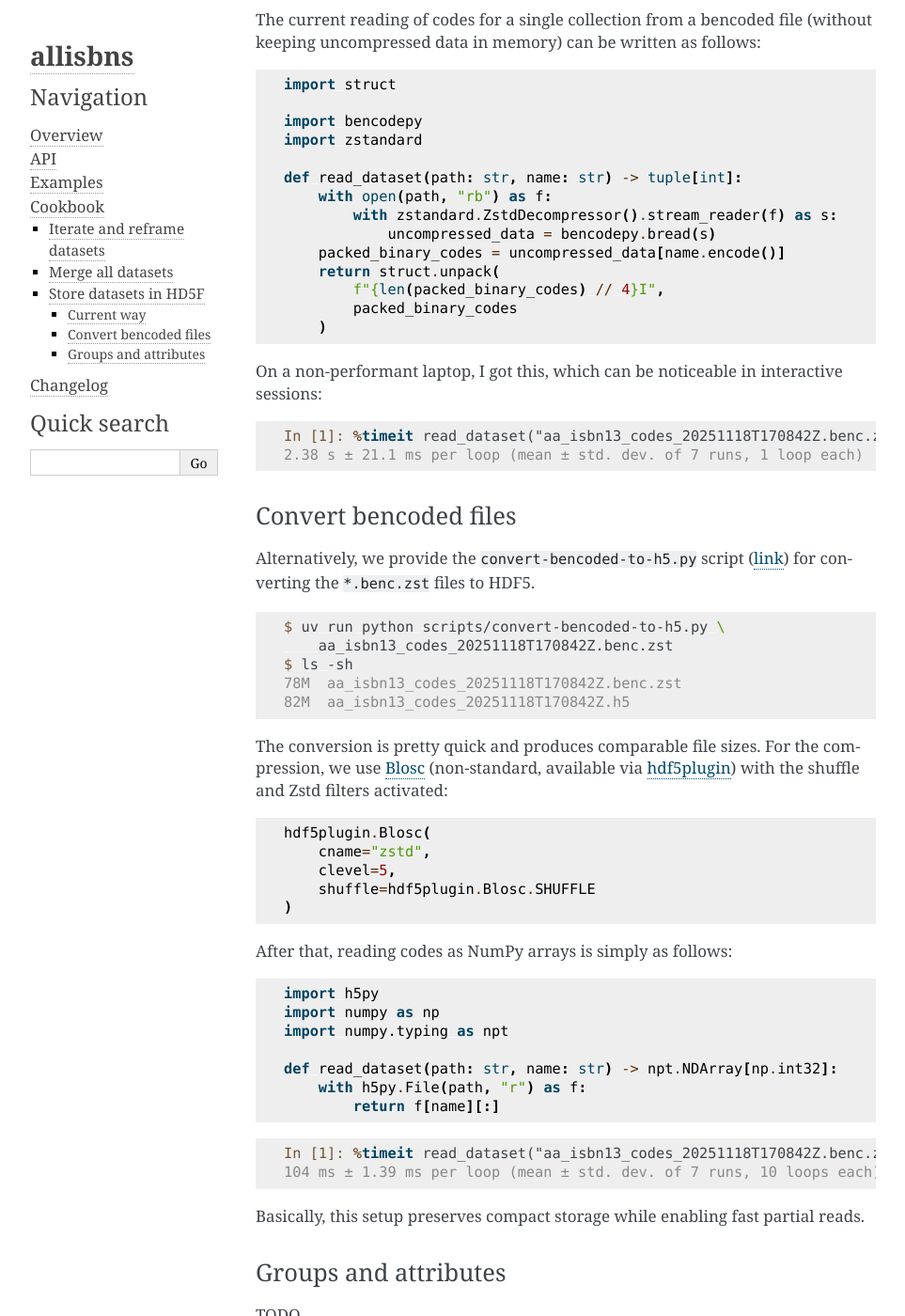
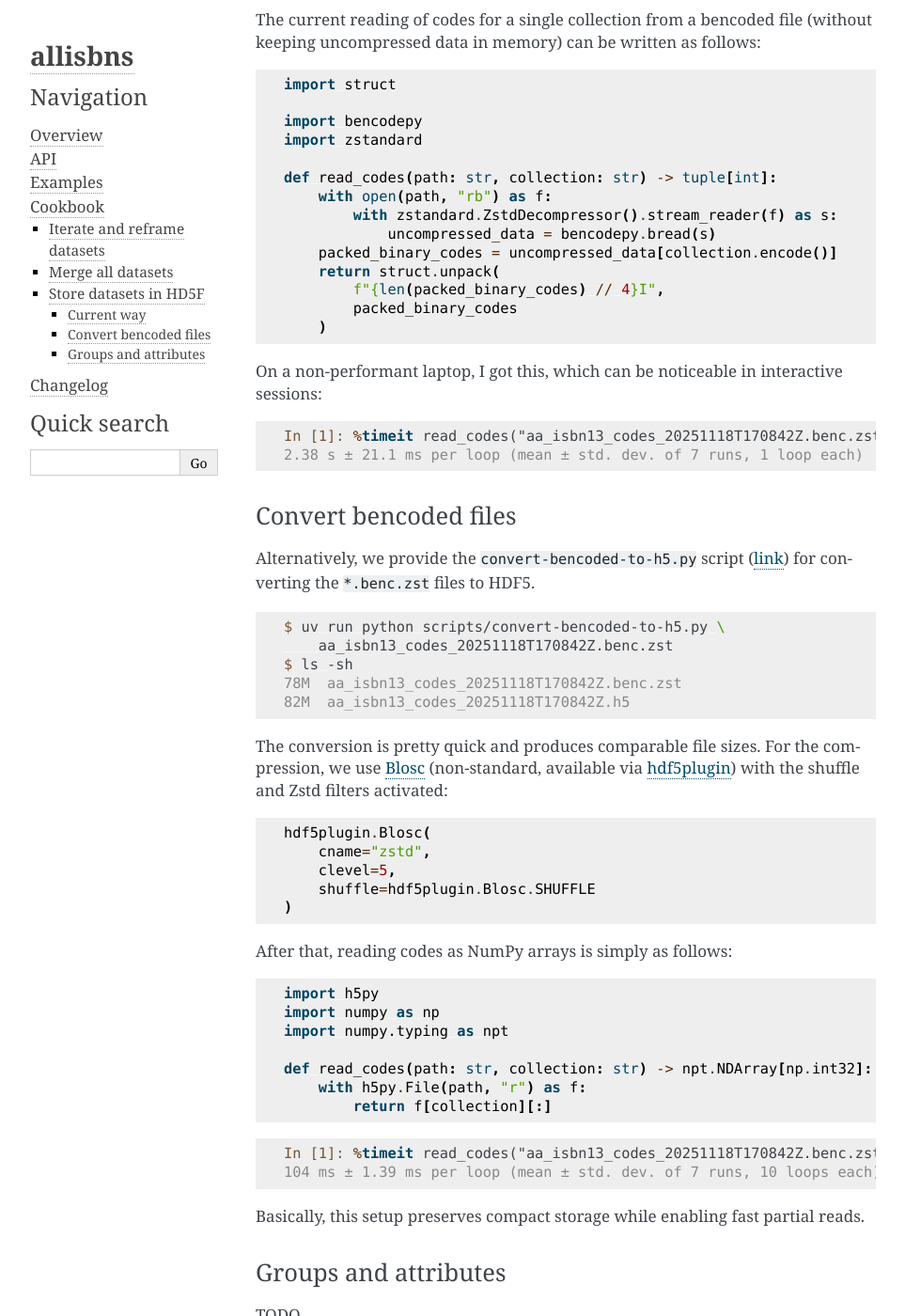
Before and after one commit to xymaxim/allisbns, a Sphinx documentation site: the page built from docs/cookbook.rst, in a window 1280 px wide and 1400 px high, scrolled down 2148 px. Shown: the whole window at 94% size, without its empty margins (148-1111 px from the left). Built offline with Sphinx 7.4.7, drawn with Linux system fonts in a browser that asks for light colours.

Commit message:
Rename read_dataset() to read_codes() in cookbook

```diff
--- a/docs/cookbook.rst
+++ b/docs/cookbook.rst
@@ -120,11 +120,11 @@ The current reading of codes for a single collection from a bencoded file
    import bencodepy
    import zstandard
 
-   def read_dataset(path: str, name: str) -> tuple[int]:
+   def read_codes(path: str, collection: str) -> tuple[int]:
        with open(path, "rb") as f:
            with zstandard.ZstdDecompressor().stream_reader(f) as s:
                uncompressed_data = bencodepy.bread(s)
-       packed_binary_codes = uncompressed_data[name.encode()]
+       packed_binary_codes = uncompressed_data[collection.encode()]
        return struct.unpack(
            f"{len(packed_binary_codes) // 4}I",
            packed_binary_codes
@@ -135,7 +135,7 @@ sessions:
 
 .. code-block:: ipython
 
-   In [1]: %timeit read_dataset("aa_isbn13_codes_20251118T170842Z.benc.zst", "md5")
+   In [1]: %timeit read_codes("aa_isbn13_codes_20251118T170842Z.benc.zst", "md5")
    2.38 s ± 21.1 ms per loop (mean ± std. dev. of 7 runs, 1 loop each)
 
 Convert bencoded files
@@ -174,13 +174,13 @@ After that, reading codes as NumPy arrays is simply as follows:
    import numpy as np
    import numpy.typing as npt
 
-   def read_dataset(path: str, name: str) -> npt.NDArray[np.int32]:
+   def read_codes(path: str, collection: str) -> npt.NDArray[np.int32]:
        with h5py.File(path, "r") as f:
-           return f[name][:]
+           return f[collection][:]
 
 .. code-block:: ipython
 
-   In [1]: %timeit read_dataset("aa_isbn13_codes_20251118T170842Z.benc.zst", "md5")
+   In [1]: %timeit read_codes("aa_isbn13_codes_20251118T170842Z.benc.zst", "md5")
    104 ms ± 1.39 ms per loop (mean ± std. dev. of 7 runs, 10 loops each)
 
 Basically, this setup preserves compact storage while enabling fast partial reads.
```
